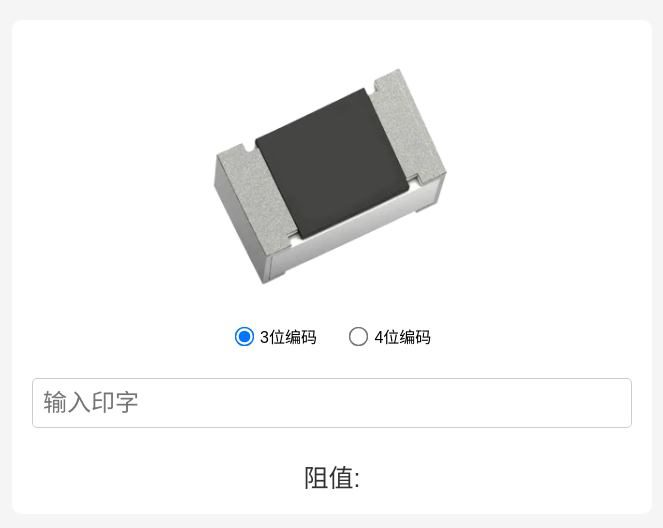
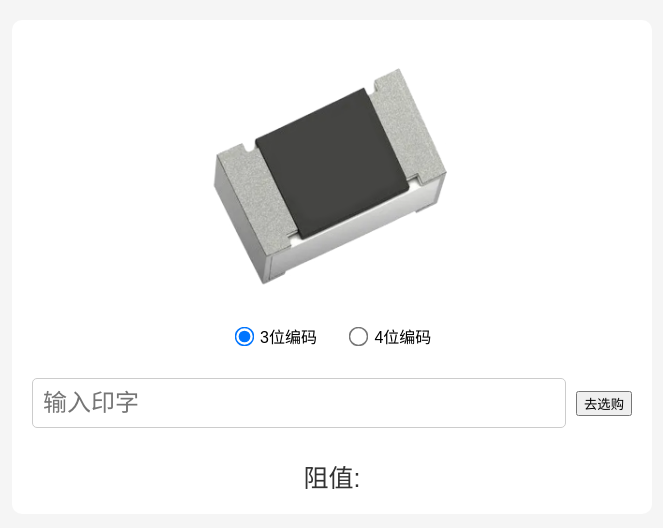
Before and after one commit to huangdengfu/gongju, a plain HTML site: page 贴片电阻印字查询/index.html in a window 1280 px wide. Shown: the whole page, without its empty margins (308-971 px from the left). Drawn offline with Linux system fonts and the light colour scheme.

Commit message:
Update index.html

```diff
--- a/贴片电阻印字查询/index.html
+++ b/贴片电阻印字查询/index.html
@@ -31,6 +31,8 @@
 
     <div class="controls">
       <input type="text" id="inputField" placeholder="输入印字" autocomplete="off">
+      <button id="purchaseButton"
+        onclick="window.location.href='https://telesky.tmall.com/?spm=a1z10.3-b-s.w12007714-25323777466.1.5a753d6cJuTQ7t'">去选购</button>
     </div>
 
     <div class="result" id="result">阻值: </div>
```
